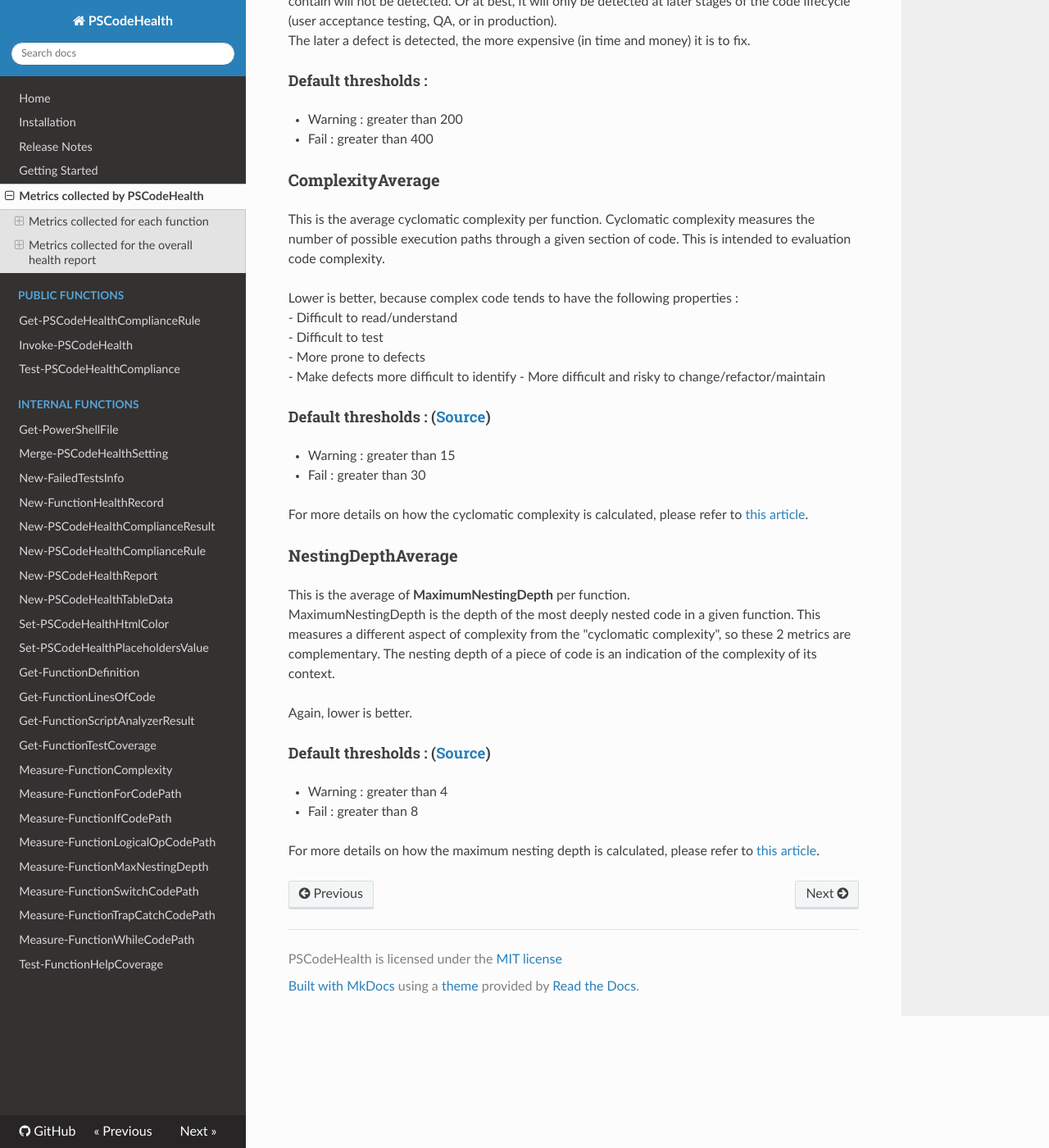
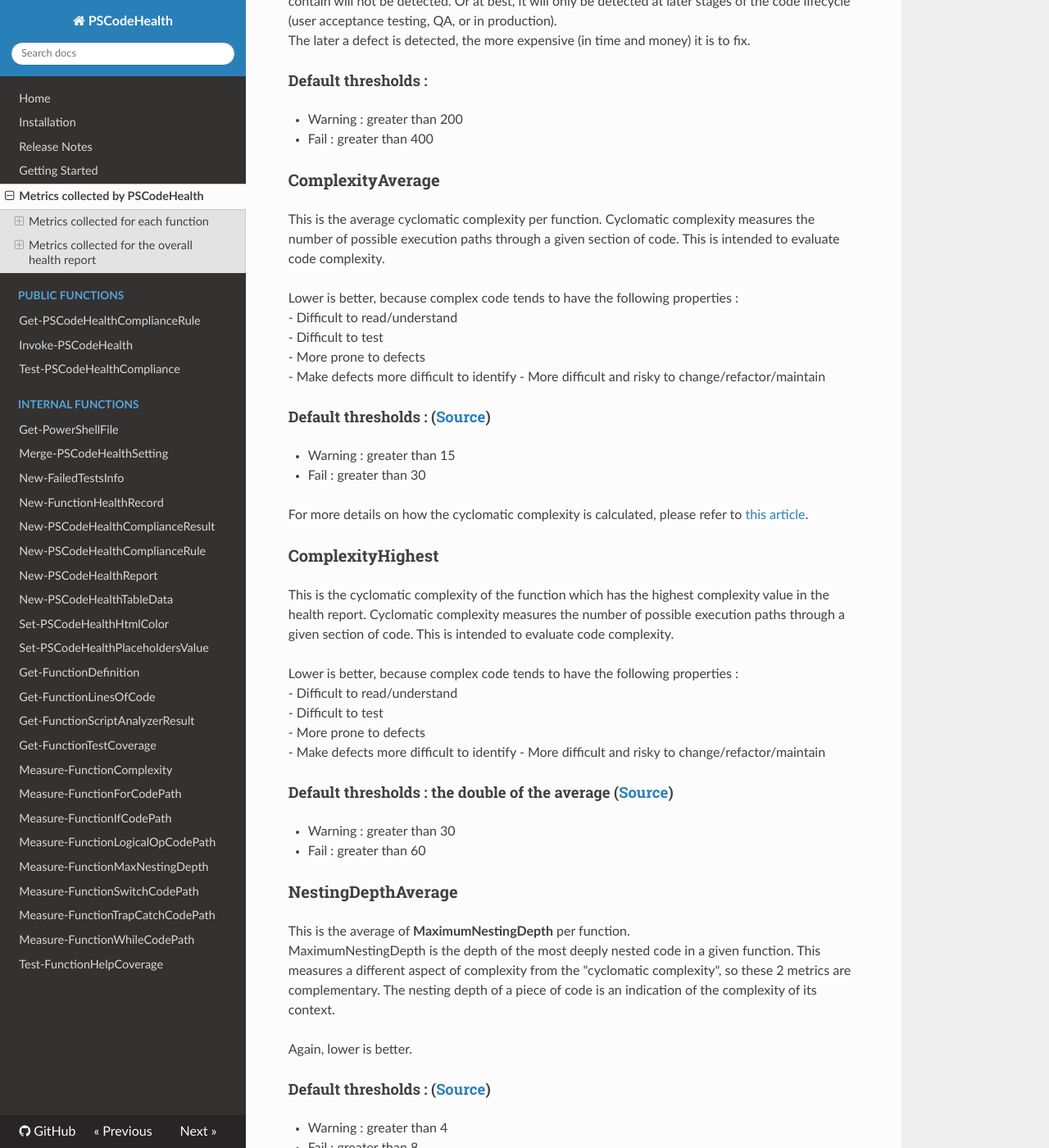
Before and after one commit to MathieuBuisson/PSCodeHealth, an MkDocs documentation site: the page built from docs/Metrics.md, in a window 1280 px wide and 1400 px high, scrolled down 6833 px. Shown: the whole window at 82% size. Built offline with MkDocs 1.6.1, drawn with Linux system fonts in a browser that asks for light colours; nearby versions of some CDN libraries; old or Windows-style settings are respelled for this version of MkDocs; some of the changed text lies outside the part shown.

Commit message:
Add 2 new compliance rules for metrics 'ComplexityHighest' and 'NestingDepthHighest'

```diff
--- a/docs/Metrics.md
+++ b/docs/Metrics.md
@@ -54,7 +54,7 @@ The later a defect is detected, the more expensive (in time and money) it is to
   - Fail : greater than 12
 
 ### Complexity
-This is the cyclomatic complexity of a given function. Cyclomatic complexity measures the number of possible execution paths through a given section of code. This is intended to evaluation code complexity.
+This is the cyclomatic complexity of a given function. Cyclomatic complexity measures the number of possible execution paths through a given section of code. This is intended to evaluate code complexity.
 
 Lower is better, because complex code tends to have the following properties :
   - Difficult to read/understand
@@ -195,7 +195,7 @@ The later a defect is detected, the more expensive (in time and money) it is to
   - Fail : greater than 400
 
 ### ComplexityAverage
-This is the average cyclomatic complexity per function. Cyclomatic complexity measures the number of possible execution paths through a given section of code. This is intended to evaluation code complexity.
+This is the average cyclomatic complexity per function. Cyclomatic complexity measures the number of possible execution paths through a given section of code. This is intended to evaluate code complexity.
 
 Lower is better, because complex code tends to have the following properties :
   - Difficult to read/understand
@@ -210,6 +210,20 @@ Lower is better, because complex code tends to have the following properties :
 
 For more details on how the cyclomatic complexity is calculated, please refer to [this article](http://theshellnut.com/measuring-powershell-code-complexity-why-and-how/).
 
+### ComplexityHighest
+This is the cyclomatic complexity of the function which has the highest complexity value in the health report. Cyclomatic complexity measures the number of possible execution paths through a given section of code. This is intended to evaluate code complexity.
+
+Lower is better, because complex code tends to have the following properties :
+  - Difficult to read/understand
+  - Difficult to test
+  - More prone to defects
+  - Make defects more difficult to identify
+  - More difficult and risky to change/refactor/maintain
+
+#### Default thresholds : the double of the average ([Source](http://www.ndepend.com/docs/code-metrics#CC))
+  - Warning : greater than 30
+  - Fail : greater than 60
+
 ### NestingDepthAverage
 This is the average of **MaximumNestingDepth** per function.
 MaximumNestingDepth is the depth of the most deeply nested code in a given function. This measures a different aspect of complexity from the "cyclomatic complexity", so these 2 metrics are complementary. The nesting depth of a piece of code is an indication of the complexity of its context.
@@ -221,3 +235,13 @@ Again, lower is better.
   - Fail : greater than 8
 
 For more details on how the maximum nesting depth is calculated, please refer to [this article](http://theshellnut.com/measuring-powershell-code-complexity-why-and-how/).
+
+### NestingDepthHighest
+This is the **MaximumNestingDepth** of the function which has the highest value in the health report.
+MaximumNestingDepth is the depth of the most deeply nested code in a given function. This measures a different aspect of complexity from the "cyclomatic complexity", so these 2 metrics are complementary. The nesting depth of a piece of code is an indication of the complexity of its context.
+
+Again, lower is better.
+
+#### Default thresholds : the double of the average ([Source](http://www.ndepend.com/docs/code-metrics#ILNestingDepth))
+  - Warning : greater than 8
+  - Fail : greater than 16
```
Also changed, not shown: docs/Release.md (+2 -2 lines).
